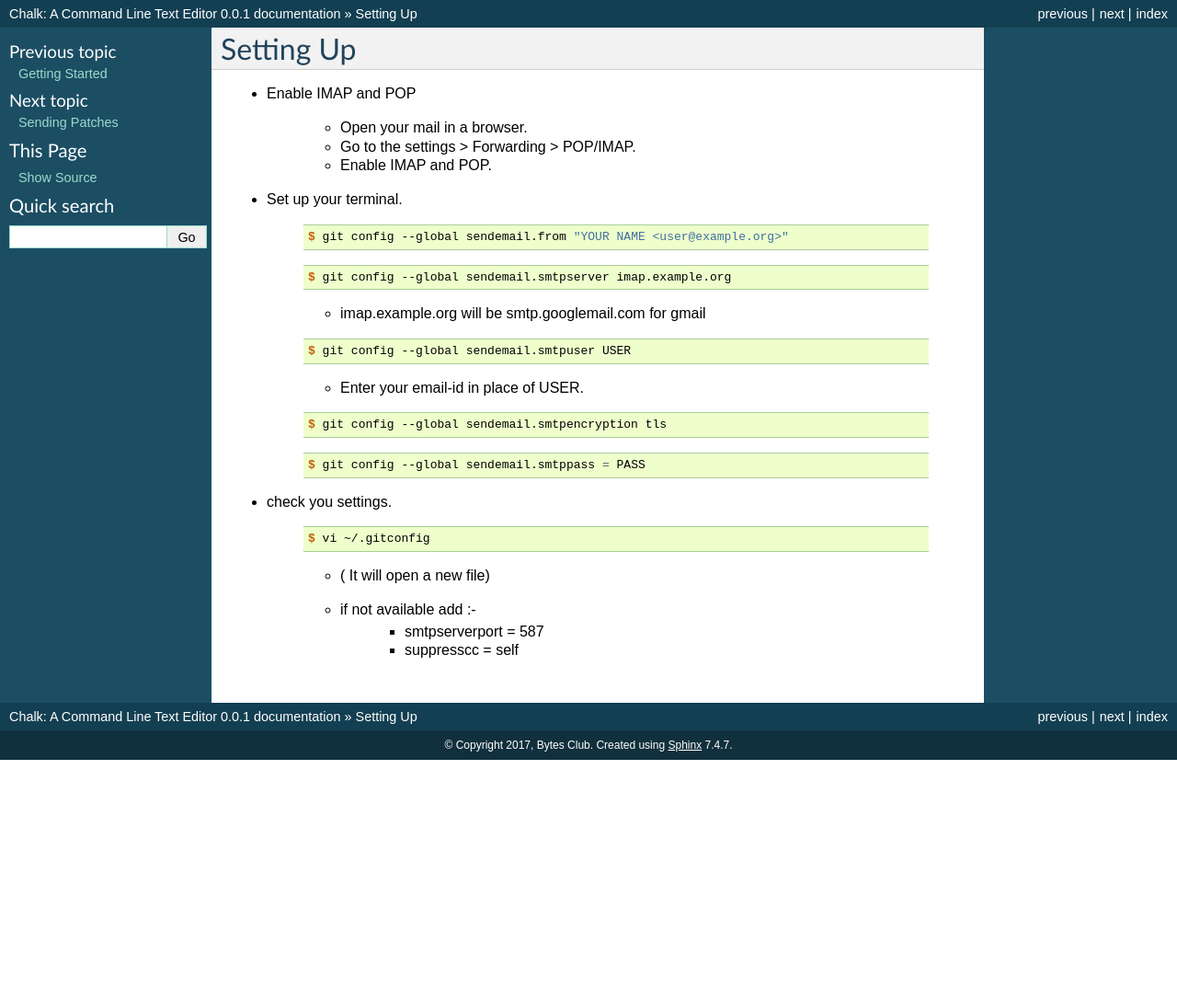
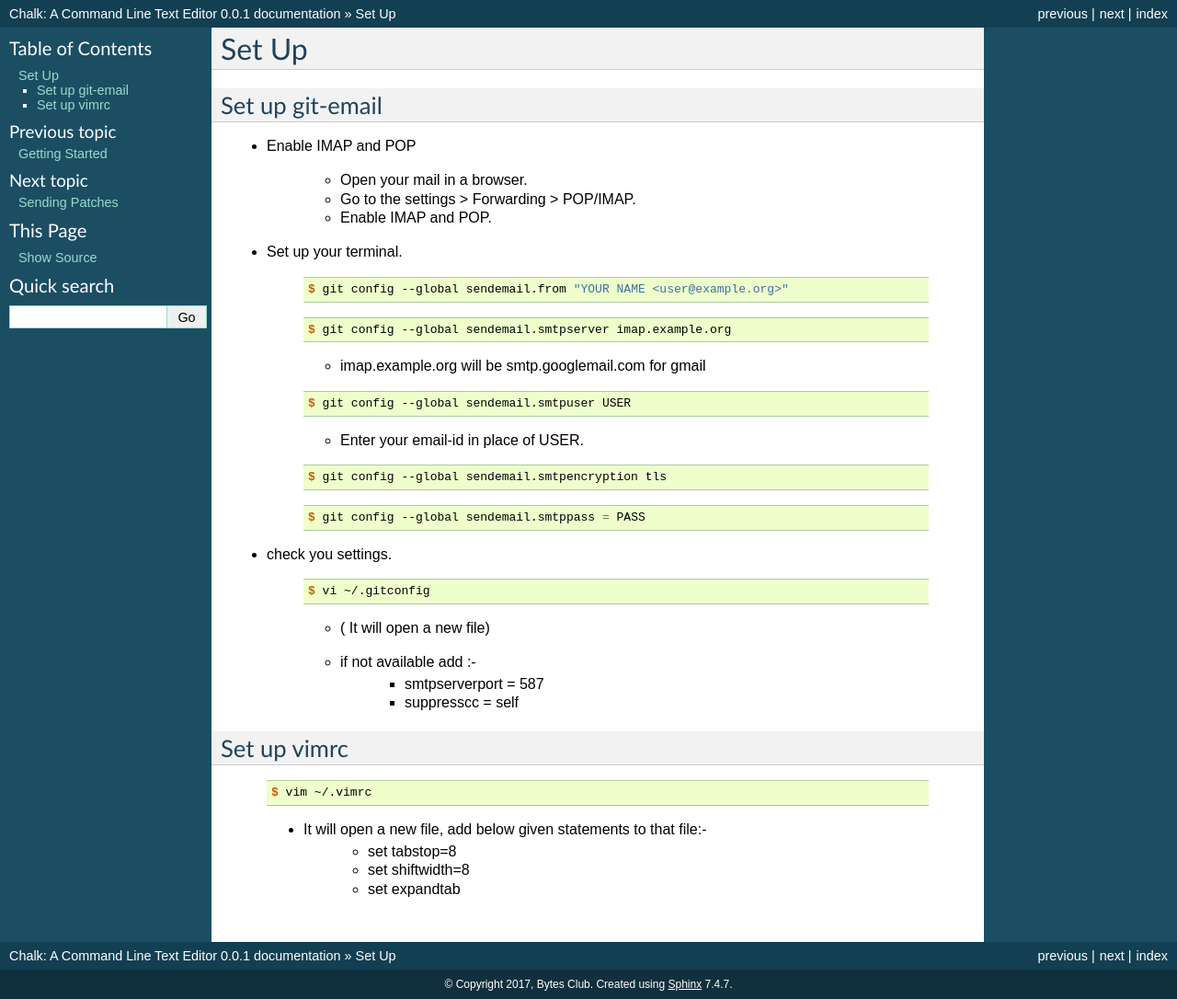
Before and after one commit to BytesClub/chalk, a Sphinx documentation site: the page built from docs/source/setting_up.rst, in a window 1280 px wide. Shown: the whole page at 92% size. Built offline with Sphinx 7.4.7, drawn with Linux system fonts in a browser that asks for light colours; before the commit the page ends 900 px from its top, so only the background shows below that.

Commit message:
docs: set up of vimrc
We are explaining how to set tab = 8spaces in vim.
In chalk we are following a coding style in which
we are using 8 spaces for tab button.

fixes: #27 (https://github.com/BytesClub/chalk/issues/27)

Signed-off-by: satyam kumar<satyamvats5@gmail.com>
Signed-off-by: Rudra Nil Basu <rudra.nil.basu.1996@gmail.com>

```diff
--- a/docs/source/setting_up.rst
+++ b/docs/source/setting_up.rst
@@ -1,8 +1,9 @@
 =====================
-Setting Up
+Set Up
 =====================
 
-
+Set up git-email
+-------------------
 - Enable IMAP and POP
 
  	- Open your mail in a browser.
@@ -40,7 +41,20 @@ Setting Up
 	.. code-block:: console
 
 		$ vi ~/.gitconfig
+
 	- ( It will open a new file)
 	- if not available add :-
 		- smtpserverport = 587
 		- suppresscc = self
+
+Set up  vimrc
+-------------------
+
+	.. code-block:: console
+
+		$ vim ~/.vimrc
+
+	- It will open a new file, add below given statements to that file:-
+		- set tabstop=8
+		- set shiftwidth=8
+		- set expandtab
```
